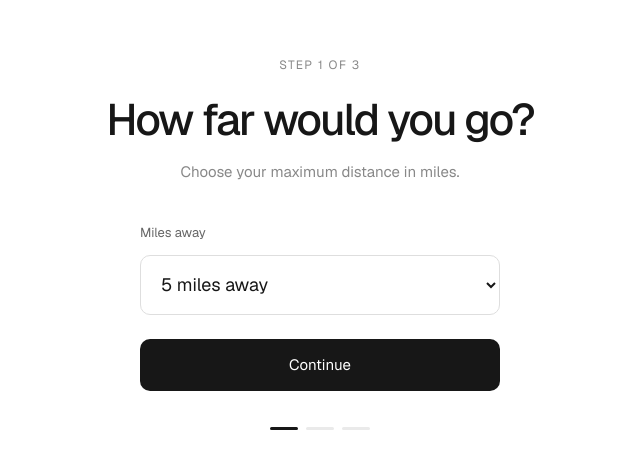
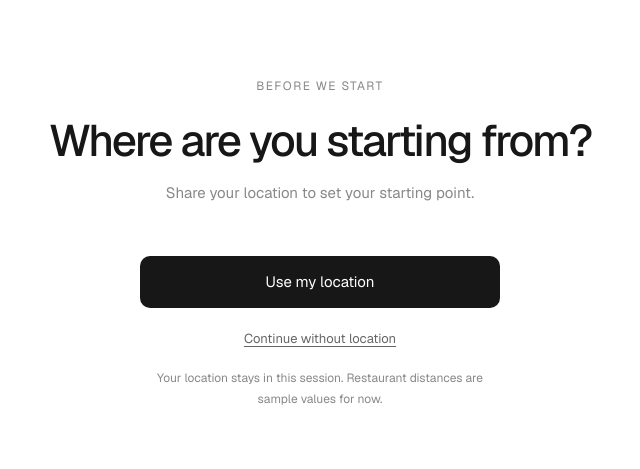
Before and after one commit to speedisparrow/CPVC-Hackathon, a Next.js app: page / in a window 1280 px wide. Shown: the part 157-626 px from the top of the page, without its empty margins (320-960 px from the left). Built offline with nearby package versions, Linux system fonts and the light colour scheme.

Commit message:
feat: implement location access with error handling and user prompts

```diff
--- a/src/app/globals.css
+++ b/src/app/globals.css
@@ -129,6 +129,21 @@ body {
 
 .setup-restaurants {
   max-width: 420px;
+}
+
+.location-actions {
+  text-align: center;
+}
+
+.location-actions .restaurant-note {
+  line-height: 1.7;
+}
+
+.location-error {
+  margin: 0;
+  color: #a23e32;
+  font-size: 13px;
+  line-height: 1.6;
 }
 
 .setup-cuisines {
--- a/src/app/page.tsx
+++ b/src/app/page.tsx
@@ -1,6 +1,6 @@
 "use client";
 
-import { useState } from "react";
+import { useRef, useState } from "react";
 import restaurantData from "@/data/restaurants.json";
 
 const { restaurants } = restaurantData;
@@ -9,7 +9,14 @@ const cuisines = [
 ].sort((a, b) => a.localeCompare(b));
 
 export default function Home() {
-  const [step, setStep] = useState(1);
+  const [step, setStep] = useState(0);
+  const [startingLocation, setStartingLocation] = useState<{
+    latitude: number;
+    longitude: number;
+  } | null>(null);
+  const [isLocating, setIsLocating] = useState(false);
+  const [locationError, setLocationError] = useState("");
+  const locationRequest = useRef(0);
   const [distance, setDistance] = useState("5");
   const [customMiles, setCustomMiles] = useState("");
   const [selectedCuisines, setSelectedCuisines] = useState<string[]>([]);
@@ -22,6 +29,102 @@ export default function Home() {
       (selectedCuisines.length === 0 ||
         selectedCuisines.includes(restaurant.cuisine)),
   );
+
+  function requestLocation() {
+    setLocationError("");
+
+    if (!window.isSecureContext) {
+      setLocationError(
+        "Location access isn’t available on this connection. You can continue without it.",
+      );
+      return;
+    }
+
+    if (!navigator.geolocation) {
+      setLocationError(
+        "Your browser doesn’t support location access. You can continue without it.",
+      );
+      return;
+    }
+
+    const requestId = ++locationRequest.current;
+    setIsLocating(true);
+
+    navigator.geolocation.getCurrentPosition(
+      (position) => {
+        if (requestId !== locationRequest.current) return;
+        setStartingLocation({
+          latitude: position.coords.latitude,
+          longitude: position.coords.longitude,
+        });
+        setIsLocating(false);
+        setStep(1);
+      },
+      (error) => {
+        if (requestId !== locationRequest.current) return;
+        setIsLocating(false);
+        if (error.code === 1) {
+          setLocationError(
+            "Location access was denied. Allow it in your browser’s site settings, or continue without it.",
+          );
+        } else if (error.code === 3) {
+          setLocationError(
+            "Finding your location took too long. Try again, or continue without it.",
+          );
+        } else {
+          setLocationError(
+            "Your location couldn’t be found. Try again, or continue without it.",
+          );
+        }
+      },
+      { enableHighAccuracy: false, timeout: 10000, maximumAge: 60000 },
+    );
+  }
+
+  if (step === 0) {
+    return (
+      <main className="setup-screen">
+        <section className="setup-wizard" aria-labelledby="location-title">
+          <p className="setup-step">Before we start</p>
+          <h1 id="location-title">Where are you starting from?</h1>
+          <p className="setup-description">
+            Share your location to set your starting point.
+          </p>
+          <div className="setup-distance location-actions">
+            <button
+              type="button"
+              onClick={requestLocation}
+              disabled={isLocating}
+              aria-busy={isLocating}
+              aria-describedby="location-note"
+            >
+              {isLocating ? "Finding your location…" : "Use my location"}
+            </button>
+            {locationError && (
+              <p className="location-error" role="alert">
+                {locationError}
+              </p>
+            )}
+            <button
+              type="button"
+              className="setup-back"
+              onClick={() => {
+                locationRequest.current += 1;
+                setIsLocating(false);
+                setStep(1);
+              }}
+            >
+              Continue without location
+            </button>
+            <p className="restaurant-note" id="location-note">
+              Your location stays in this session. Restaurant distances are
+              sample values for now.
+            </p>
+          </div>
+        </section>
+      </main>
+    );
+  }
 
   return (
     <main className="setup-screen">
@@ -60,6 +163,9 @@ export default function Home() {
               setStep(2);
             }}
           >
+            {startingLocation && (
+              <p className="restaurant-note">Using your current location.</p>
+            )}
             <label htmlFor="distance">Miles away</label>
             <select
               id="distance"
```
Also changed, not shown: 1 other file (tests, documents, lock files or other folders).
